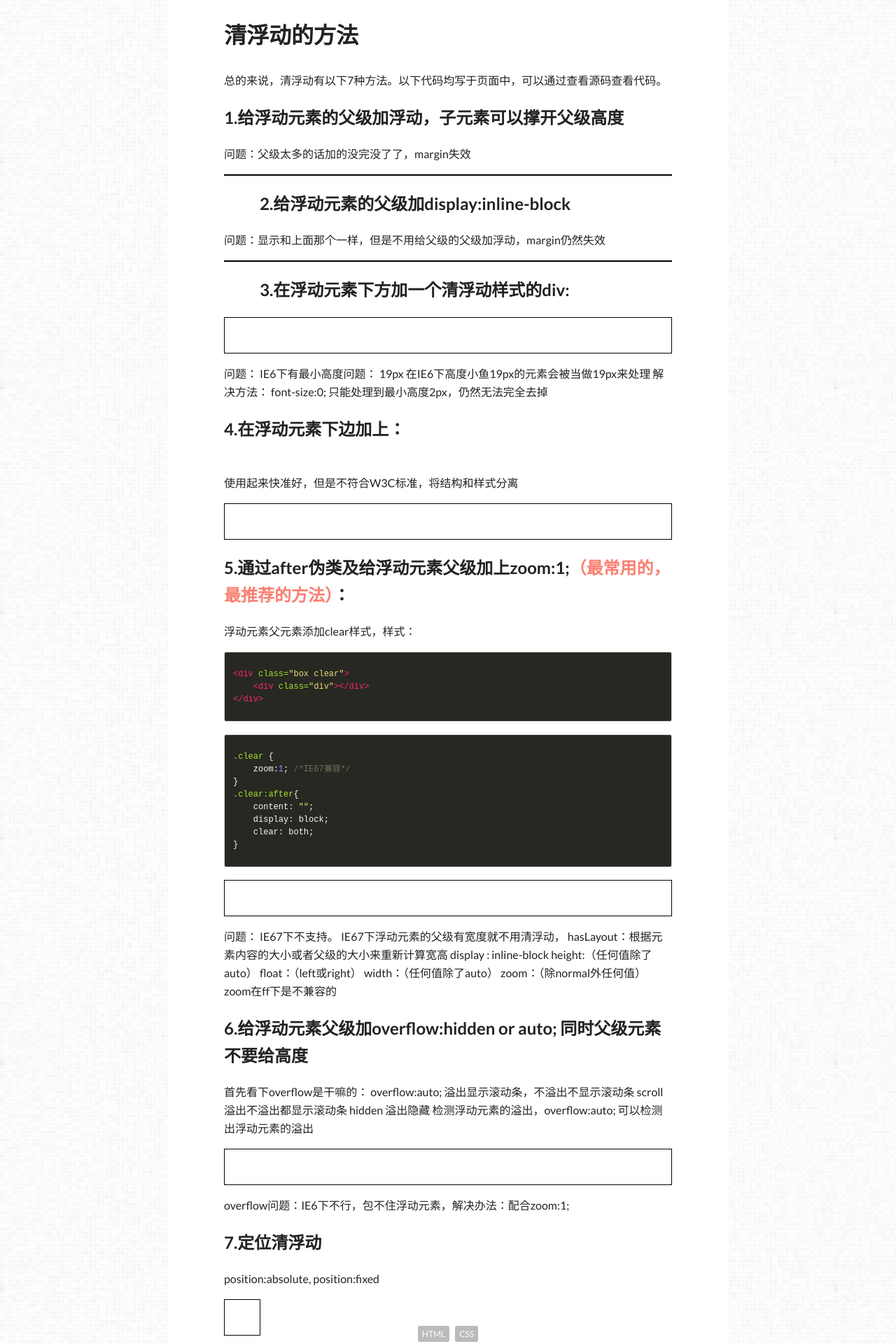
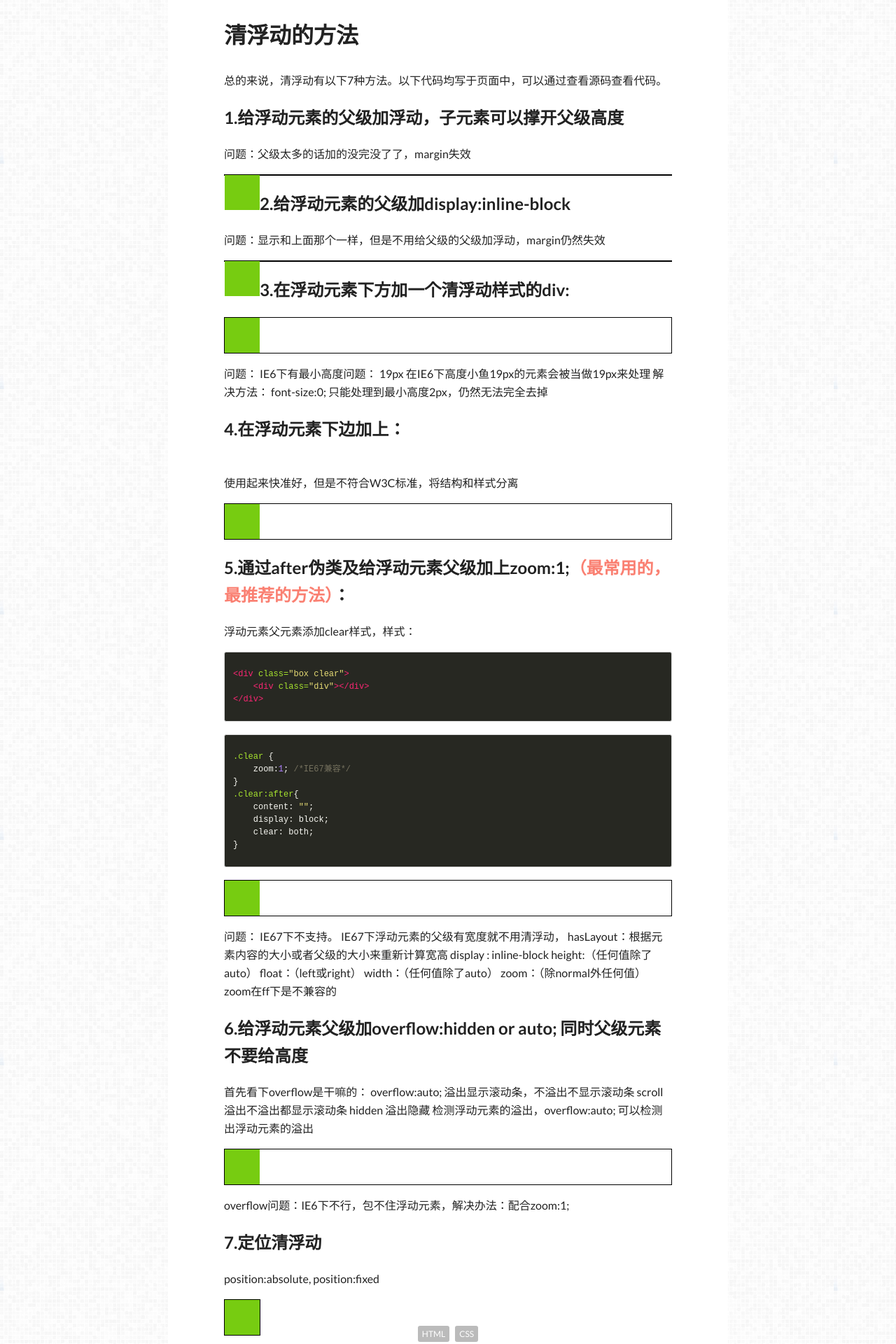
Before and after one commit to 0ovickyo0/0ovickyo0.github.io, a Jekyll site: the page built from _posts/2015-02-05-htmlcss-clear-float.md, in a window 1280 px wide. Shown: the part 732-2652 px from the top of the page at 70% size. Built offline with Jekyll 4.4.1, drawn with Linux system fonts in a browser that asks for light colours; nearby versions of some CDN libraries; comment, search, counter and statistics services are not loaded.

Commit message:
posts:clear float

```diff
--- a/_posts/2015-02-05-htmlcss-clear-float.md
+++ b/_posts/2015-02-05-htmlcss-clear-float.md
@@ -23,7 +23,7 @@ image:
 ## 1.给浮动元素的父级加浮动，子元素可以撑开父级高度
 问题：父级太多的话加的没完没了了，margin失效
 <div style="border:1px solid black;">
-    <div style="width:50px; height:50px; backgroung-color:#7c1; float:left;">
+    <div style="width:50px; height:50px; background-color:#7c1; float:left;">
     </div>
 </div>
 
@@ -31,7 +31,7 @@ image:
 ## 2.给浮动元素的父级加display:inline-block
 问题：显示和上面那个一样，但是不用给父级的父级加浮动，margin仍然失效
 <div style="border:1px solid black;">
-    <div style="width:50px; height:50px; backgroung-color:#7c1; float:left;">
+    <div style="width:50px; height:50px; background-color:#7c1; float:left;">
     </div>
 </div>
 
@@ -39,7 +39,7 @@ image:
 ## 3.在浮动元素下方加一个清浮动样式的div:
 
 <div style="border:1px solid black;">
-    <div style="width:50px; height:50px; backgroung-color:#7c1; float:left;">
+    <div style="width:50px; height:50px; background-color:#7c1; float:left;">
     </div>
     <div style="height: 0px; background: blue; clear: both; font-size: 0;"></div>
 </div>
@@ -55,7 +55,7 @@ font-size:0; 只能处理到最小高度2px，仍然无法完全去掉
 使用起来快准好，但是不符合W3C标准，将结构和样式分离
 
 <div style="border:1px solid black;">
-    <div style="width:50px; height:50px; backgroung-color:#7c1; float:left;">
+    <div style="width:50px; height:50px; background-color:#7c1; float:left;">
     </div>
     <br clear="all"/>
 </div>
@@ -94,7 +94,7 @@ font-size:0; 只能处理到最小高度2px，仍然无法完全去掉
 </style>
 
 <div class="box clear">
-    <div style="width:50px; height:50px; backgroung-color:#7c1; float:left;">
+    <div style="width:50px; height:50px; background-color:#7c1; float:left;">
     </div>
     <br clear="all"/>
 </div>
@@ -117,7 +117,7 @@ zoom：（除normal外任何值） zoom在ff下是不兼容的
 检测浮动元素的溢出，overflow:auto; 可以检测出浮动元素的溢出
 
 <div style="border:1px solid black;overflow:hidden;">
-    <div style="width:50px; height:50px; backgroung-color:#7c1; float:left;">
+    <div style="width:50px; height:50px; background-color:#7c1; float:left;">
     </div>
     <br clear="all"/>
 </div>
@@ -128,7 +128,7 @@ overflow问题：IE6下不行，包不住浮动元素，解决办法：配合zoo
 position:absolute, position:fixed
 
 <div style="border:1px solid black;position:absolute;">
-    <div style="width:50px; height:50px; backgroung-color:#7c1; float:left;">
+    <div style="width:50px; height:50px; background-color:#7c1; float:left;">
     </div>
     <br clear="all"/>
 </div>
```
